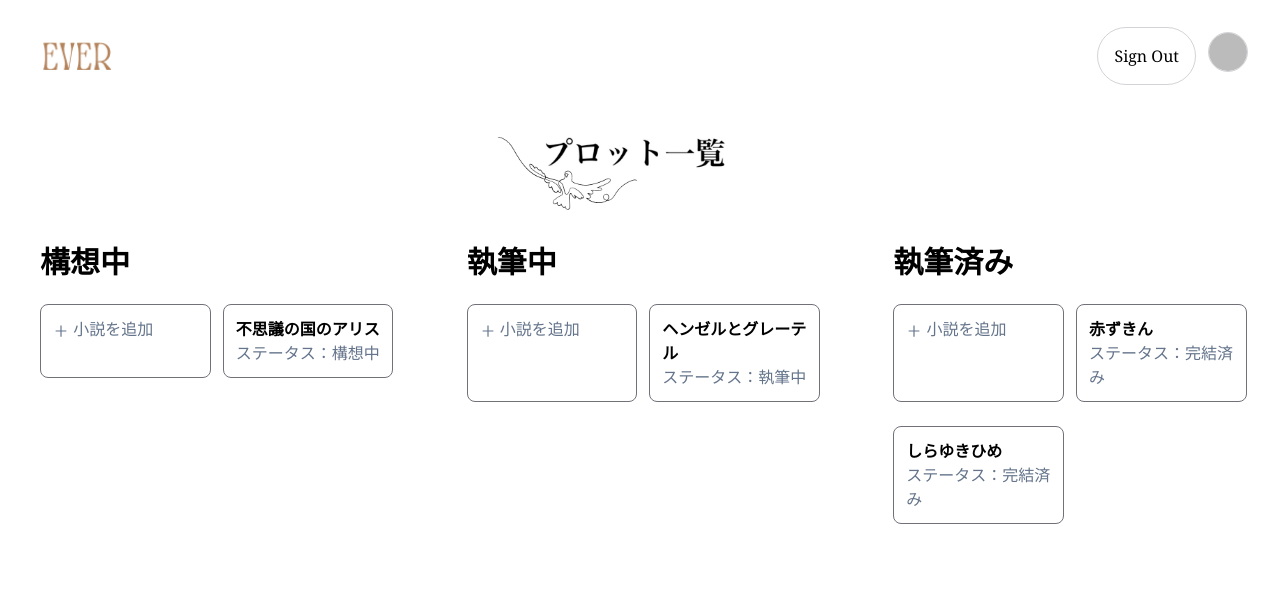
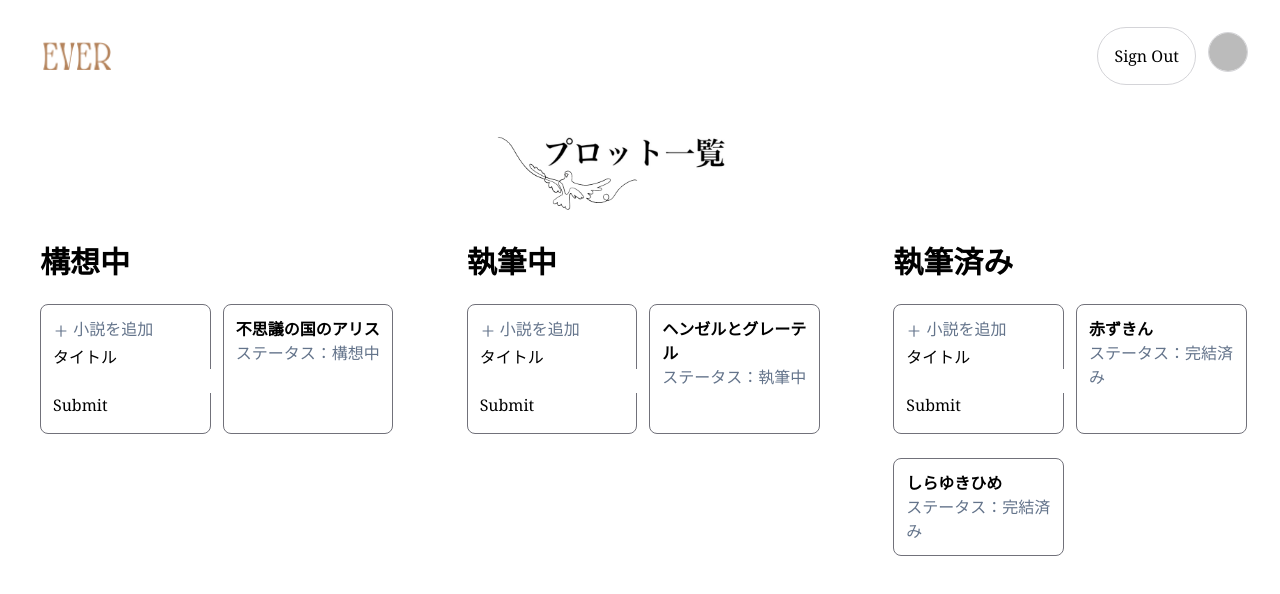
Before and after one commit to yu0ki/best-prot-ever, a React (Create React App) app: page /novels in a window 1280 px wide. Shown: the top 594 px of the page. Built offline with nearby package versions, Linux system fonts and the light colour scheme; no server answers; sample sign-in values are in the browser's storage.

Commit message:
[add] 新規小説作成機能

```diff
--- a/package.json
+++ b/package.json
@@ -14,6 +14,7 @@
     "react-icons": "^4.8.0",
     "react-router-dom": "^6.10.0",
     "react-scripts": "5.0.1",
+    "uuidjs": "^5.0.1",
     "web-vitals": "^2.1.4"
   },
   "scripts": {
--- /dev/null
+++ b/src/pages/novels/CardList.js
@@ -0,0 +1,57 @@
+import React, { useRef } from 'react'
+import { AiOutlinePlus } from 'react-icons/ai';
+import ProtCard from './ProtCard';
+import {v5 as uuid} from "uuid";
+
+const CardList = ( {prots, setProts, status} ) => {
+    // 小説新規投稿のタイトル
+    const titleRef = useRef();
+
+    // 新規小説作成
+    const handleSubmit = () => {
+        const title = titleRef.current.value;
+        setProts(
+            [...prots,
+            {id: uuid.generate, title: title, status: status},]
+        );
+        titleRef.current.value = '';
+    };
+
+
+    return (
+      <>
+        <div className=''>
+          <h1 className='font-bold text-3xl my-3'>
+            { status === 0 && "構想中" }
+            { status === 1 && "執筆中" }
+            { status === 2 && "執筆済み" }
+          </h1>
+
+          <div className='flex flex-wrap'>
+            {/* TODO : 新規追加用カード */}
+            {/* TODO : 折りたたみでフォームが出てくる */}
+            <div className="border border-zinc-500 rounded-lg p-3 mr-3 my-3 w-2/5">
+                <p className='text-slate-500'>
+                  <AiOutlinePlus className='inline'></AiOutlinePlus> 小説を追加
+                </p>
+
+                <div className='my-1'>
+                    <label>タイトル</label>
+                    <input type="text" ref={titleRef} />
+                    <button onClick={handleSubmit} >Submit</button>
+                </div>
+            </div>
+
+            {/* 既存カード一覧 */}
+            {
+              prots
+              .filter(props => props.status === status)
+              .map( (prot) => <ProtCard prot={prot} key={prot.id}></ProtCard>)
+            }
+          </div>
+        </div>
+      </>
+    );
+  }
+
+export default CardList
--- a/src/pages/novels/Novels.js
+++ b/src/pages/novels/Novels.js
@@ -3,9 +3,8 @@ import React, { useEffect, useState } from 'react'
 import { auth } from '../../firebase'
 import { Navigate } from 'react-router-dom'
 import Container from '../components/Container'
-import ProtCard from '../components/ProtCard'
 import page_title from "./Prot.png"
-import { AiOutlinePlus } from "react-icons/ai"
+import CardList from './CardList'
 
 const Novels = () => {
 
@@ -34,37 +33,6 @@ const Novels = () => {
       {prot_id:2, author_id: auth.currentUser}]
   );
 
-  // カードのリスト（部分テンプレート：1行分）
-  // フィルター前のprotsと, statusを渡す
-  const CardList = ( prots, status ) => {
-    return (
-      <>
-        <div className=''>
-          <h1 className='font-bold text-3xl my-3'>
-            { status === 0 && "構想中" }
-            { status === 1 && "執筆中" }
-            { status === 2 && "執筆済み" }
-          </h1>
-
-          <div className='flex flex-wrap'>
-            {/* TODO : 新規追加用カード */}
-            <div className="border border-zinc-500 rounded-lg p-3 mr-3 my-3 w-2/5">
-                <p className='text-slate-500'>
-                  <AiOutlinePlus className='inline'></AiOutlinePlus> 小説を追加
-                </p>
-            </div>
-
-            {/* 既存カード一覧 */}
-            {
-              prots
-              .filter(props => props.status === status)
-              .map( (prot) => <ProtCard prot={prot} key={prot.id}></ProtCard>)
-            }
-          </div>
-        </div>
-      </>
-    );
-  };
 
   // ログインしてない人は入れないように分岐
   if (user) {
@@ -77,15 +45,15 @@ const Novels = () => {
 
           <div className='flex w-screen'>
             <div className='w-1/3'>
-              {CardList(prots, 0)}
+              <CardList prots={prots} setProts={setProts} status={0}></CardList>
             </div>
 
             <div className='w-1/3'>
-              {CardList(prots, 1)}
+            <CardList prots={prots} setProts={setProts} status={1}></CardList>
             </div>
 
             <div className='w-1/3'>
-              {CardList(prots, 2)}
+            <CardList prots={prots} setProts={setProts} status={2}></CardList>
             </div>
           </div>
         </div>
```
Also changed, not shown: src/pages/novels/ProtCard.js (renamed from src/pages/components/ProtCard.js), 1 other file (tests, documents, lock files or other folders).
